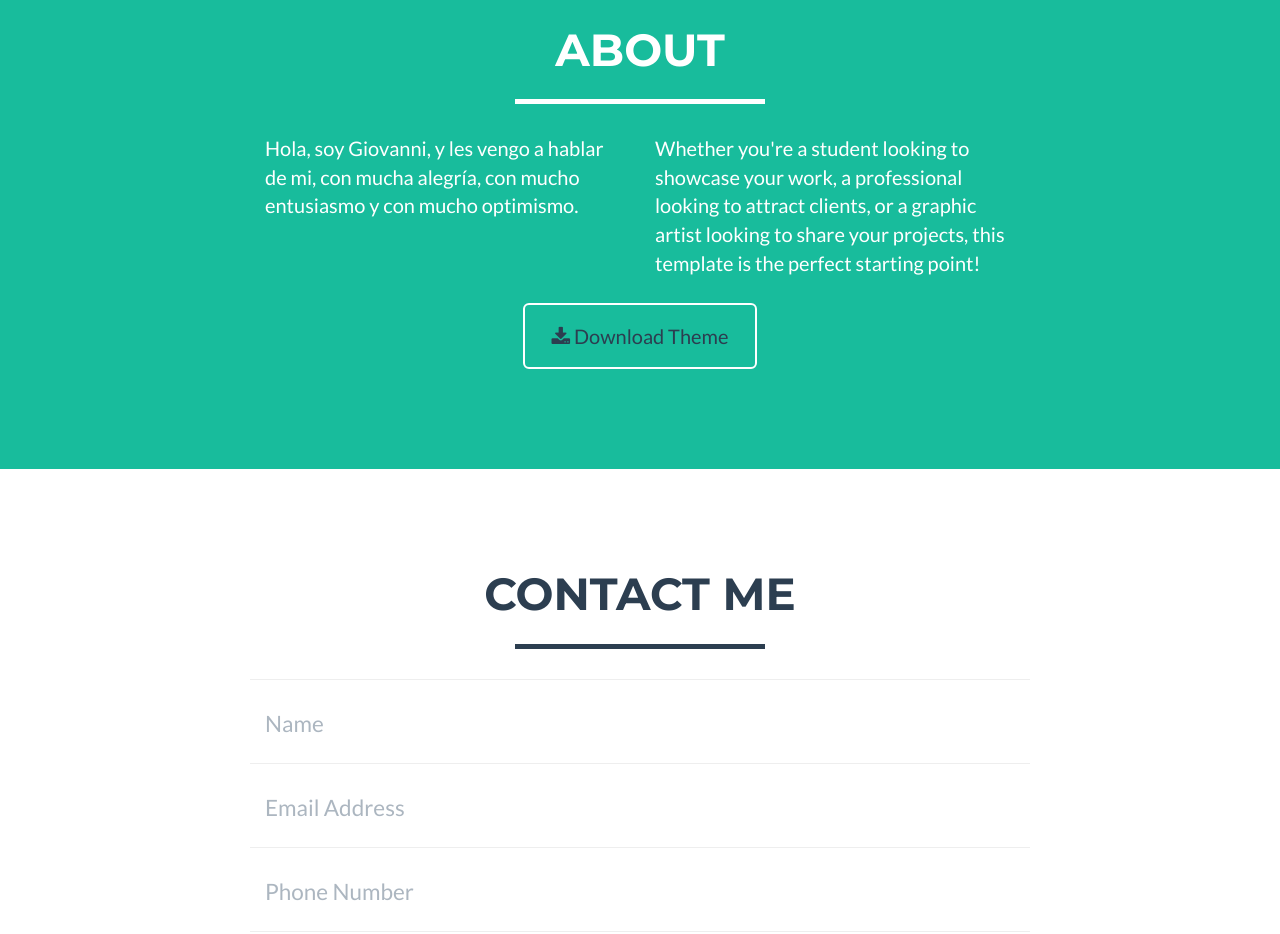
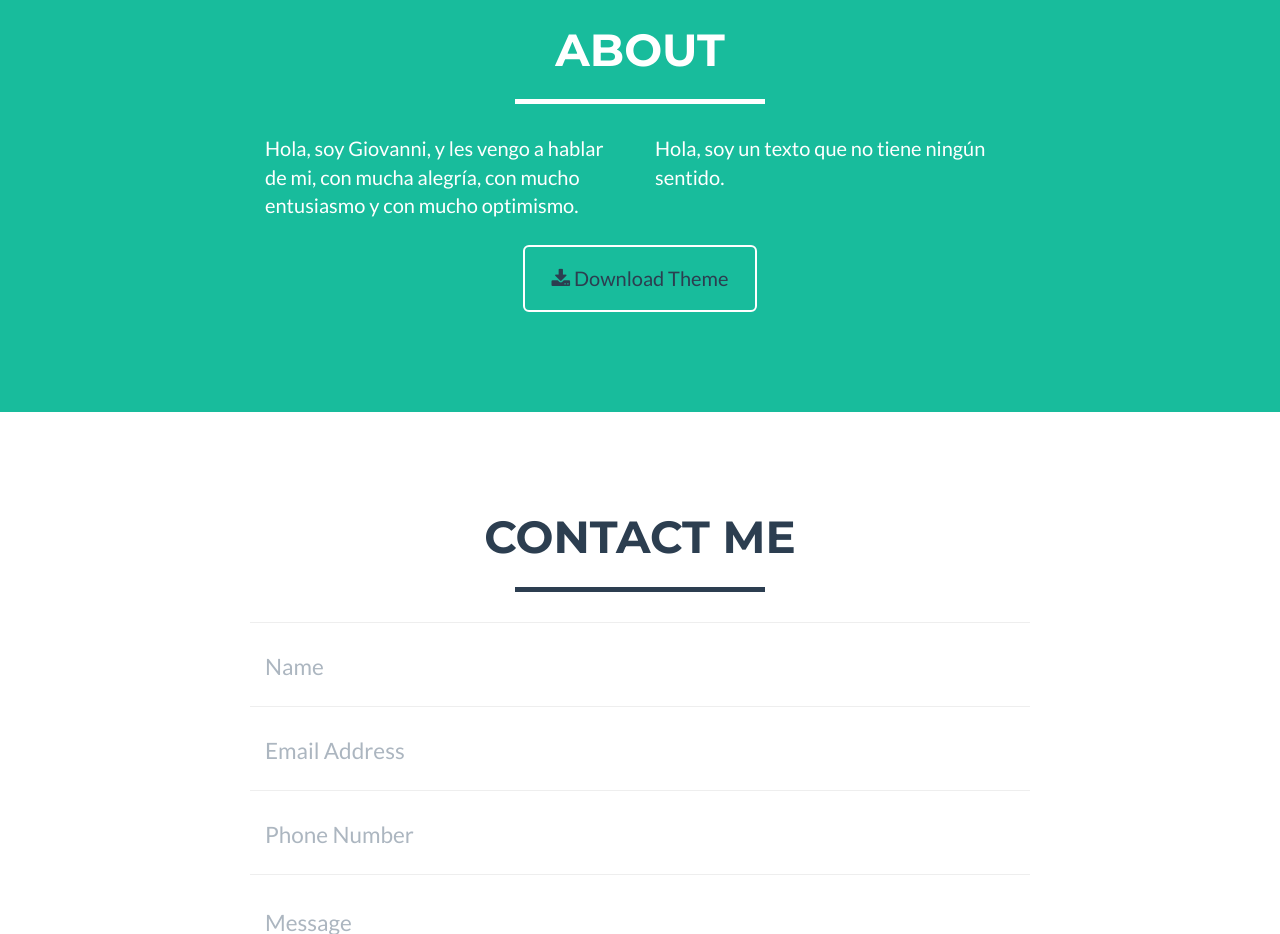
Before and after one commit to GiovanniCortes/pagina.github.io, a plain HTML site: page index.html in a window 1280 px wide. Shown: the part 1740-2674 px from the top of the page. Drawn offline with nearby package versions, Linux system fonts and the light colour scheme.

Commit message:
Cambio 5

```diff
--- a/index.html
+++ b/index.html
@@ -173,7 +173,7 @@
                     <p>Hola, soy Giovanni, y les vengo a hablar de mi, con mucha alegría, con mucho entusiasmo y con mucho optimismo.</p>
                 </div>
                 <div class="col-lg-4">
-                    <p>Whether you're a student looking to showcase your work, a professional looking to attract clients, or a graphic artist looking to share your projects, this template is the perfect starting point!</p>
+                    <p>Hola, soy un texto que no tiene ningún sentido.</p>
                 </div>
                 <div class="col-lg-8 col-lg-offset-2 text-center">
                     <a href="#" class="btn btn-lg btn-outline">
```
